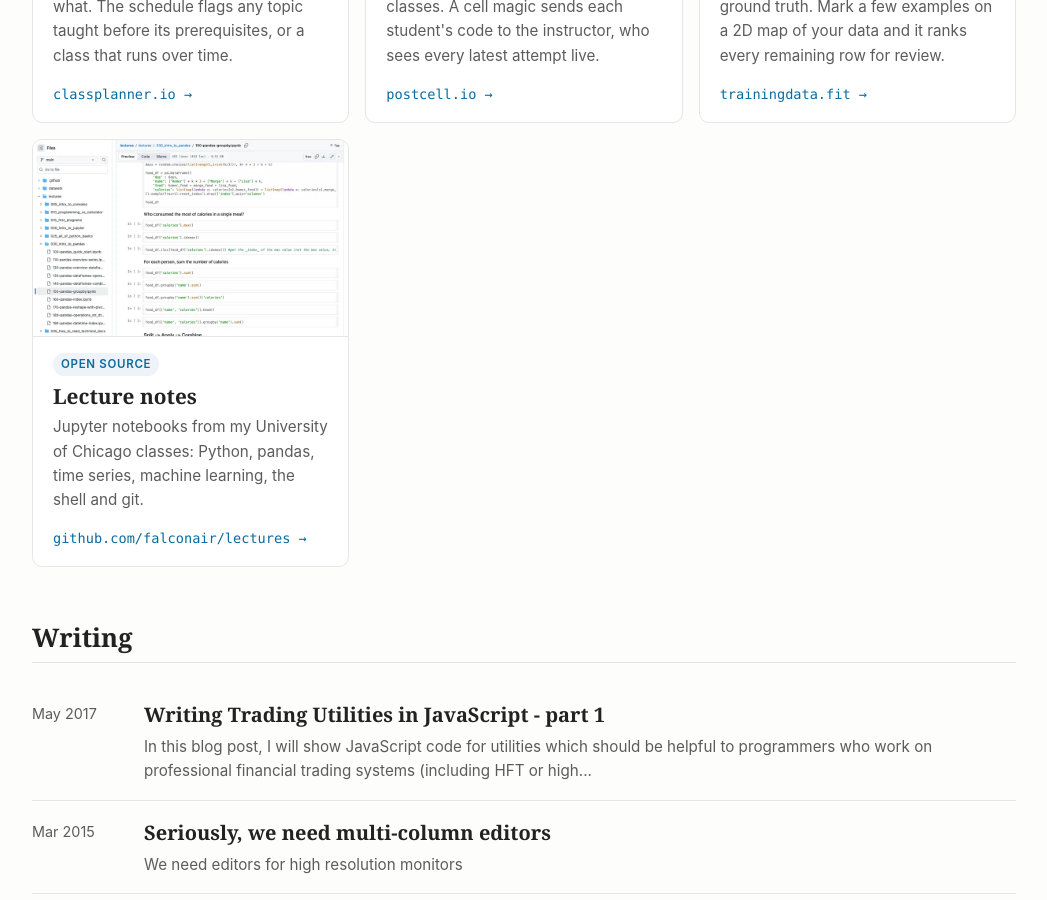
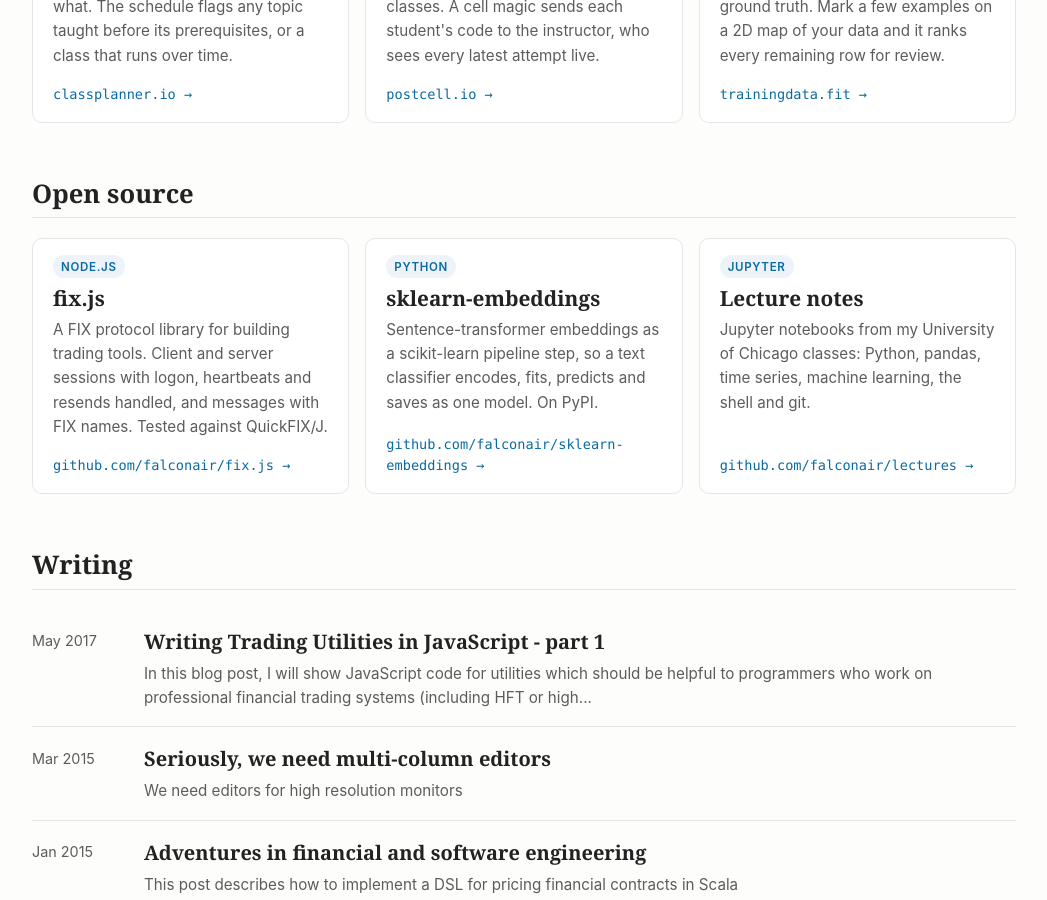
Before and after one commit to falconair/falconair.github.com, a Jekyll site: the page built from index.html, in a window 1280 px wide and 900 px high, scrolled down 1243 px. Shown: the whole window, without its empty margins (116-1163 px from the left). Built offline with Jekyll 4.4.1, drawn with Linux system fonts in a browser that asks for light colours.

Commit message:
Open source section on the home page: fix.js, sklearn-embeddings, lecture notes
Lecture notes move out of Apps into the new section. The card markup is
shared through _includes/cards.html, the site menu links to the section,
and the structured data lists each project.

```diff
--- /dev/null
+++ b/_data/open_source.yml
@@ -0,0 +1,26 @@
+# Open source projects on the home page, in the order shown.
+# image is optional: an 800x500 screenshot in img/apps/
+# language marks a code library (for search engines); leave it out otherwise
+- name: fix.js
+  url: https://github.com/falconair/fix.js
+  tag: Node.js
+  language: TypeScript
+  description: >-
+    A FIX protocol library for building trading tools. Client and server
+    sessions with logon, heartbeats and resends handled, and messages with FIX
+    names. Tested against QuickFIX/J.
+
+- name: sklearn-embeddings
+  url: https://github.com/falconair/sklearn-embeddings
+  tag: Python
+  language: Python
+  description: >-
+    Sentence-transformer embeddings as a scikit-learn pipeline step, so a text
+    classifier encodes, fits, predicts and saves as one model. On PyPI.
+
+- name: Lecture notes
+  url: https://github.com/falconair/lectures
+  tag: Jupyter
+  description: >-
+    Jupyter notebooks from my University of Chicago classes: Python, pandas,
+    time series, machine learning, the shell and git.
--- /dev/null
+++ b/_includes/cards.html
@@ -0,0 +1,15 @@
+<ul class="apps">
+  {% for app in include.items %}
+  <li class="app">
+    <a href="{{ app.url }}">
+      {% if app.image %}<img class="app-shot" src="{{ app.image | relative_url }}" alt="Screenshot of {{ app.name }}" width="800" height="500"{% if forloop.index > 3 %} loading="lazy"{% endif %} decoding="async">{% endif %}
+      <div class="app-body">
+        <span class="app-tag">{{ app.tag }}</span>
+        <h3>{{ app.name }}</h3>
+        <p>{{ app.description }}</p>
+        <span class="app-url">{{ app.url | remove: "https://" | remove: "www." }} →</span>
+      </div>
+    </a>
+  </li>
+  {% endfor %}
+</ul>
--- a/_includes/seo.html
+++ b/_includes/seo.html
@@ -41,7 +41,7 @@
 {%- if page.layout == "post_page" %}
 {"@context":"https://schema.org","@type":"BlogPosting","headline":{{ page.title | jsonify }},"description":{{ seo_description | jsonify }},"datePublished":"{{ page.date | date_to_xmlschema }}","url":"{{ seo_url }}","mainEntityOfPage":"{{ seo_url }}","image":"{{ seo_image }}","author":{{ person }},"publisher":{"@id":"{{ "/#person" | absolute_url }}"}}
 {%- elsif page.url == "/" %}
-{"@context":"https://schema.org","@graph":[{{ person }},{"@type":"WebSite","@id":"{{ "/#website" | absolute_url }}","url":"{{ "/" | absolute_url }}","name":{{ site.title | jsonify }},"description":{{ site.description | normalize_whitespace | jsonify }},"inLanguage":"en","author":{"@id":"{{ "/#person" | absolute_url }}"}}{% for app in site.data.apps %},{"@type":"{% if app.url contains "github.com" %}CreativeWork{% else %}WebApplication{% endif %}","name":{{ app.name | jsonify }},"url":"{{ app.url }}","description":{{ app.description | normalize_whitespace | jsonify }},{% unless app.url contains "github.com" %}"applicationCategory":"DeveloperApplication","operatingSystem":"Web browser",{% endunless %}"author":{"@id":"{{ "/#person" | absolute_url }}"}}{% endfor %}]}
+{"@context":"https://schema.org","@graph":[{{ person }},{"@type":"WebSite","@id":"{{ "/#website" | absolute_url }}","url":"{{ "/" | absolute_url }}","name":{{ site.title | jsonify }},"description":{{ site.description | normalize_whitespace | jsonify }},"inLanguage":"en","author":{"@id":"{{ "/#person" | absolute_url }}"}}{% for app in site.data.apps %},{"@type":"{% if app.url contains "github.com" %}CreativeWork{% else %}WebApplication{% endif %}","name":{{ app.name | jsonify }},"url":"{{ app.url }}","description":{{ app.description | normalize_whitespace | jsonify }},{% unless app.url contains "github.com" %}"applicationCategory":"DeveloperApplication","operatingSystem":"Web browser",{% endunless %}"author":{"@id":"{{ "/#person" | absolute_url }}"}}{% endfor %}{% for project in site.data.open_source %},{"@type":"{% if project.language %}SoftwareSourceCode{% else %}CreativeWork{% endif %}","name":{{ project.name | jsonify }},"url":"{{ project.url }}","description":{{ project.description | normalize_whitespace | jsonify }},{% if project.language %}"codeRepository":"{{ project.url }}","programmingLanguage":{{ project.language | jsonify }},{% endif %}"author":{"@id":"{{ "/#person" | absolute_url }}"}}{% endfor %}]}
 {%- else %}
 {"@context":"https://schema.org","@type":"WebPage","name":{{ page.title | default: seo_title | jsonify }},"url":"{{ seo_url }}","author":{"@id":"{{ "/#person" | absolute_url }}"}}
 {%- endif %}
--- a/_layouts/default.html
+++ b/_layouts/default.html
@@ -19,6 +19,7 @@
       <a class="site-name" href="{{ "/" | relative_url }}">{{ site.title }}</a>
       <nav aria-label="Site">
         <a href="{{ "/#apps" | relative_url }}">Apps</a>
+        <a href="{{ "/#open-source" | relative_url }}">Open source</a>
         <a href="{{ "/#writing" | relative_url }}">Writing</a>
       </nav>
     </div>
--- a/index.html
+++ b/index.html
@@ -9,21 +9,12 @@
 
 <section id="apps" class="wrap" aria-labelledby="apps-title">
   <h2 id="apps-title">Apps</h2>
-  <ul class="apps">
-    {% for app in site.data.apps %}
-    <li class="app">
-      <a href="{{ app.url }}">
-        {% if app.image %}<img class="app-shot" src="{{ app.image | relative_url }}" alt="Screenshot of {{ app.name }}" width="800" height="500"{% if forloop.index > 3 %} loading="lazy"{% endif %} decoding="async">{% endif %}
-        <div class="app-body">
-          <span class="app-tag">{{ app.tag }}</span>
-          <h3>{{ app.name }}</h3>
-          <p>{{ app.description }}</p>
-          <span class="app-url">{{ app.url | remove: "https://" | remove: "www." }} →</span>
-        </div>
-      </a>
-    </li>
-    {% endfor %}
-  </ul>
+  {% include cards.html items=site.data.apps %}
+</section>
+
+<section id="open-source" class="wrap" aria-labelledby="open-source-title">
+  <h2 id="open-source-title">Open source</h2>
+  {% include cards.html items=site.data.open_source %}
 </section>
 
 <section id="writing" class="wrap" aria-labelledby="writing-title">
```
Also changed, not shown: _data/apps.yml (+0 -8 lines).
